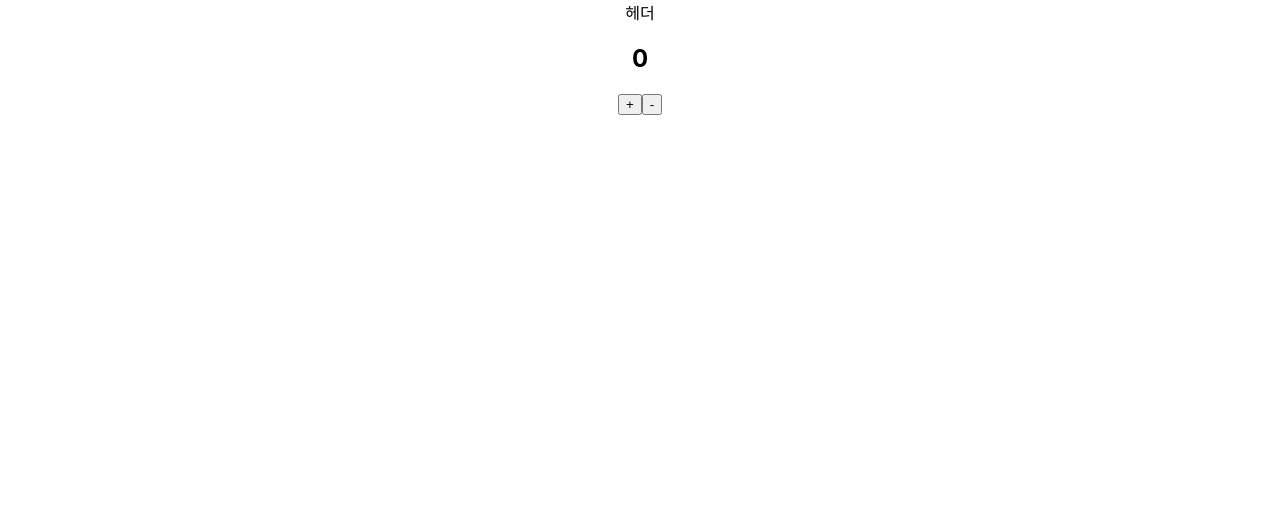
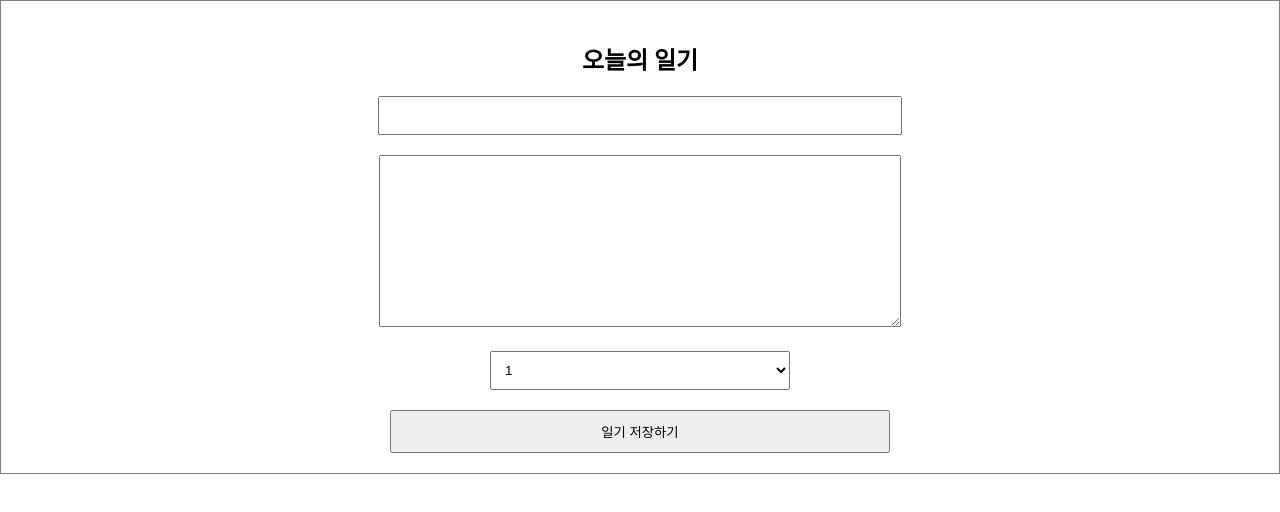
Before and after one commit to seongjin77/reactPractice, a React (Create React App) app: page / in a window 1280 px wide. Shown: the top 512 px of the page. Built offline with nearby package versions, Linux system fonts and the light colour scheme.

Commit message:
리액트 연습

```diff
--- a/src/App.css
+++ b/src/App.css
@@ -1,38 +1,28 @@
-.App {
+.DiaryEditor {
+  border: 1px solid gray;
   text-align: center;
+  padding: 20px;
 }
 
-.App-logo {
-  height: 40vmin;
-  pointer-events: none;
+.DiaryEditor input,
+textarea {
+ margin-bottom: 20px;
+ width: 500px;
+ padding: 10px;
 }
 
-@media (prefers-reduced-motion: no-preference) {
-  .App-logo {
-    animation: App-logo-spin infinite 20s linear;
-  }
+.DiaryEditor textarea {
+  height: 150px;
 }
 
-.App-header {
-  background-color: #282c34;
-  min-height: 100vh;
-  display: flex;
-  flex-direction: column;
-  align-items: center;
-  justify-content: center;
-  font-size: calc(10px + 2vmin);
-  color: white;
+.DiaryEditor select{
+  width: 300px;
+  padding: 10px;
+  margin-bottom: 20px;
 }
 
-.App-link {
-  color: #61dafb;
+.DiaryEditor button{
+  width: 500px;
+  padding: 10px;
+  cursor: pointer;
 }
-
-@keyframes App-logo-spin {
-  from {
-    transform: rotate(0deg);
-  }
-  to {
-    transform: rotate(360deg);
-  }
-}
--- a/src/App.js
+++ b/src/App.js
@@ -1,13 +1,10 @@
-import logo from './logo.svg';
 import './App.css';
-import HH from './MyHeader';
-import Counter from './Counter';
+import DiaryEditor from './DiaryEditor';
 
 function App() {
   return (
     <div className="App">
-      <HH/>
-      <Counter/>
+      <DiaryEditor/>
     </div>
   );
 }
--- a/src/Counter.js
+++ /dev/null
@@ -1,21 +0,0 @@
-import React, { useState } from 'react';
-
-const Counter = () => {
-
-    const [count , setCount] = useState(0);
-    const onIncrease = () => {
-        setCount(count+1);
-    }
-    const onDecrease = () => {
-        setCount(count-1);
-    }
-    return (
-        <div>
-            <h2>{count}</h2>
-            <button onClick={onIncrease}>+</button>
-            <button onClick={onDecrease}>-</button>
-        </div>
-    )
-};
-
-export default Counter;
--- /dev/null
+++ b/src/DiaryEditor.js
@@ -0,0 +1,68 @@
+import { useRef, useState } from "react";
+
+const DiaryEditor = () => {
+  const authorInput = useRef();
+  const contentInput = useRef();
+
+  const [state, setState] = useState({
+    author: "",
+    content: "",
+    emotion: 1,
+  });
+  const handleChange = (e) => {
+    setState({
+      ...state,
+      [e.target.name]: e.target.value,
+    });
+  };
+  const handleSubmit = () => {
+    if (state.author.length < 1) {
+      authorInput.current.focus();
+      return;
+    }
+
+    if (state.content.length < 5) {
+      contentInput.current.focus();
+      return;
+    }
+
+    alert("저장성공");
+  };
+
+  return (
+    <div className="DiaryEditor">
+      <h2>오늘의 일기</h2>
+      <div>
+        <input
+          ref={authorInput}
+          name="author"
+          value={state.author}
+          onChange={handleChange}
+        ></input>
+      </div>
+      <div>
+        <textarea
+        ref={contentInput}
+          name="content"
+          type="text"
+          value={state.content}
+          onChange={handleChange}
+        ></textarea>
+      </div>
+      <div>
+        <select name="emotion" value={state.emotion} onChange={handleChange}>
+          <option value={1}>1</option>
+          <option value={2}>2</option>
+          <option value={3}>3</option>
+          <option value={4}>4</option>
+          <option value={5}>5</option>
+        </select>
+      </div>
+      <div>
+        <button onClick={handleSubmit}>일기 저장하기</button>
+      </div>
+    </div>
+  );
+};
+
+export default DiaryEditor;
--- a/src/MyHeader.js
+++ /dev/null
@@ -1,7 +0,0 @@
-const MyH = ()=> {
-    return <div>
-                <header>헤더</header>
-            </div>
-};
-
-export default MyH;
--- a/src/index.js
+++ b/src/index.js
@@ -2,7 +2,6 @@
 import ReactDOM from 'react-dom/client';
 import './index.css';
 import App from './App';
-import reportWebVitals from './reportWebVitals';
 
 const root = ReactDOM.createRoot(document.getElementById('root'));
 root.render(
@@ -14,4 +13,3 @@
 // If you want to start measuring performance in your app, pass a function
 // to log results (for example: reportWebVitals(console.log))
 // or send to an analytics endpoint. Learn more: https://bit.ly/CRA-vitals
-reportWebVitals();
--- a/src/reportWebVitals.js
+++ /dev/null
@@ -1,13 +0,0 @@
-const reportWebVitals = onPerfEntry => {
-  if (onPerfEntry && onPerfEntry instanceof Function) {
-    import('web-vitals').then(({ getCLS, getFID, getFCP, getLCP, getTTFB }) => {
-      getCLS(onPerfEntry);
-      getFID(onPerfEntry);
-      getFCP(onPerfEntry);
-      getLCP(onPerfEntry);
-      getTTFB(onPerfEntry);
-    });
-  }
-};
-
-export default reportWebVitals;
```
Also changed, not shown: src/setupTests.js (deleted, +0 -5 lines), src/logo.svg (deleted), 1 other file (tests, documents, lock files or other folders).
